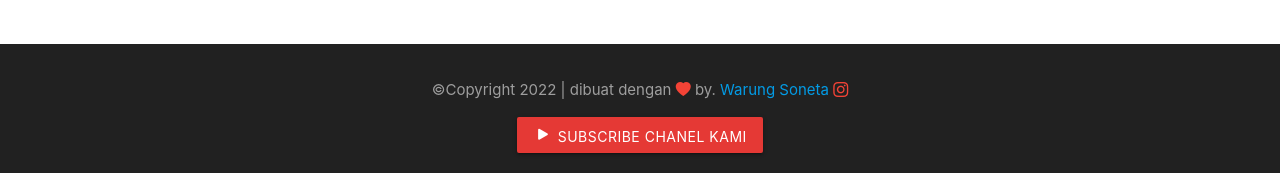
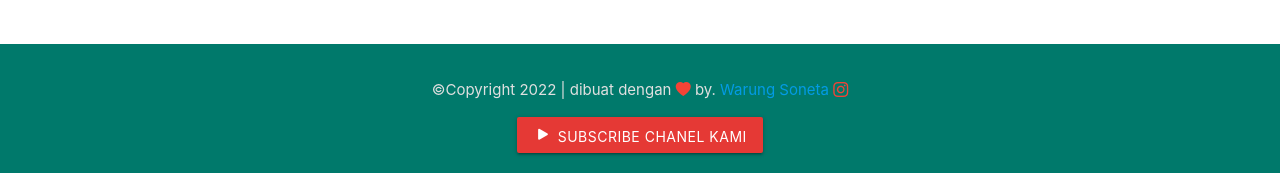
Before and after one commit to bagusuntoro/bagusuntoro.github.io, a plain HTML site: page WarungSoneta/index.html in a window 1280 px wide. Shown: the part 3382-3555 px from the top of the page. Drawn offline with nearby package versions, Linux system fonts and the light colour scheme.

Commit message:
edit footer;

```diff
--- a/WarungSoneta/index.html
+++ b/WarungSoneta/index.html
@@ -315,8 +315,8 @@
 
 
     <!-- footer -->
-    <footer class="grey darken-4 white-text center">
-        <p class="grey-text">&copy;Copyright 2022 | dibuat dengan <i class="bi bi-heart-fill red-text"></i> by. <a href="">Warung Soneta <i class="bi bi-instagram red-text"></i></a></p>
+    <footer class="teal darken-2 white-text center">
+        <p class="grey-text text-lighten-2">&copy;Copyright 2022 | dibuat dengan <i class="bi bi-heart-fill red-text"></i> by. <a href="">Warung Soneta <i class="bi bi-instagram red-text"></i></a></p>
         <a href="" class="btn red darken-1"><i class="bi bi-play-fill"></i> Subscribe Chanel Kami</a>
     </footer>
     <!-- akhir footer -->
```
